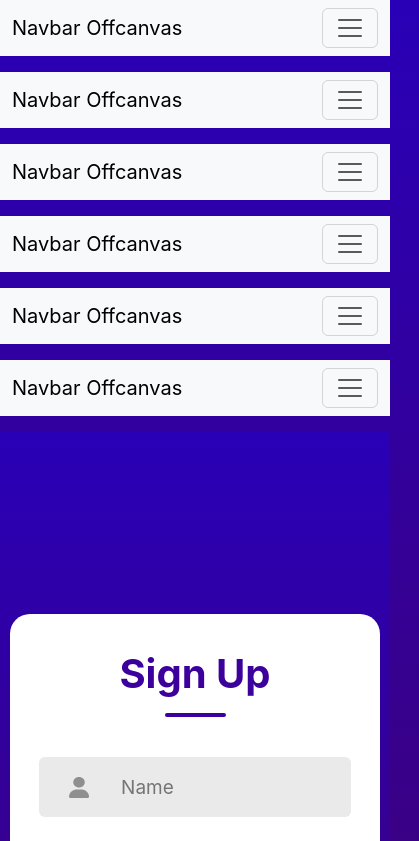
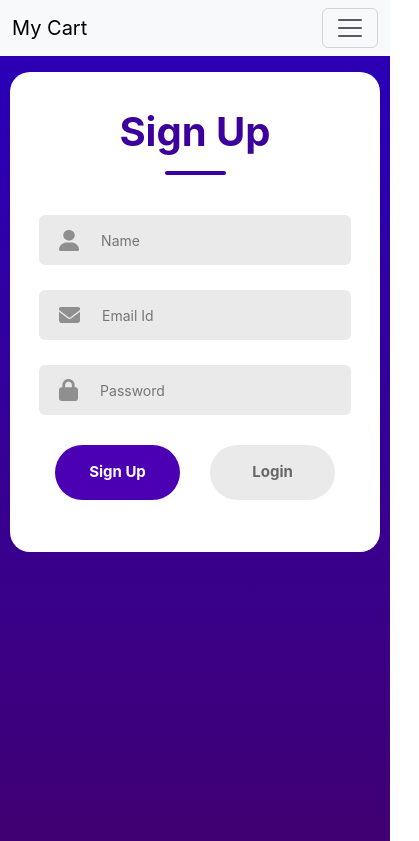
Before and after one commit to someshbhardwaj17/MyCart, a React (Create React App) app: page / in a window 390 px wide. Shown: the top 841 px of the page, 419 px wide, since content can reach past the window. Built offline with nearby package versions, Linux system fonts and the light colour scheme.

Commit message:
update nabvar

```diff
--- a/src/Components/Login-Signup/LoginSignup.css
+++ b/src/Components/Login-Signup/LoginSignup.css
@@ -5,7 +5,7 @@ body{
     background: linear-gradient(#2A00B7,#42006C);
     display: flex;
     justify-content: center;
-    align-items: center;
+    /* align-items: center; */
     width: 100%;
     height: 100vh;
 
@@ -146,12 +146,12 @@ border-radius: 6px;
     align-items: center;
     margin: auto;
     width: 90%;
-    height: 60px;
+    height: 50px;
     background: #eaeaea;
     border-radius: 6px;
     }
     .input img{
-        margin: 0px 30px;
+        margin: 0px 20px;
     }
     .input input{
         height: 50px;
@@ -160,7 +160,7 @@ border-radius: 6px;
         border: none;
         outline: none;
         color: #797979;
-        font-size: 19px;
+        font-size: 14px;
 
     }
 
@@ -168,7 +168,7 @@ border-radius: 6px;
 
         margin-top: 27px;
         color: #797979;
-        font-size: 18px;
+        font-size: 14px;
     }
 
     .forgot-password span{
@@ -191,7 +191,7 @@ border-radius: 6px;
         color: #fff;
         background: #4c00b4;
         border-radius: 50px;
-        font-size: 19px;
+        font-size: 15px;
         font-weight: 700;
         cursor: pointer;
     }
--- a/src/Components/Navbar/Navbar.jsx
+++ b/src/Components/Navbar/Navbar.jsx
@@ -9,10 +9,10 @@ import Offcanvas from 'react-bootstrap/Offcanvas';
 function OffcanvasExample() {
   return (
     <>
-      {[false, 'sm', 'md', 'lg', 'xl', 'xxl'].map((expand) => (
+      {['sm',].map((expand) => (
         <Navbar key={expand} expand={expand} className="bg-body-tertiary mb-3">
           <Container fluid>
-            <Navbar.Brand href="#">Navbar Offcanvas</Navbar.Brand>
+            <Navbar.Brand href="#">My Cart</Navbar.Brand>
             <Navbar.Toggle aria-controls={`offcanvasNavbar-expand-${expand}`} />
             <Navbar.Offcanvas
               id={`offcanvasNavbar-expand-${expand}`}
```
